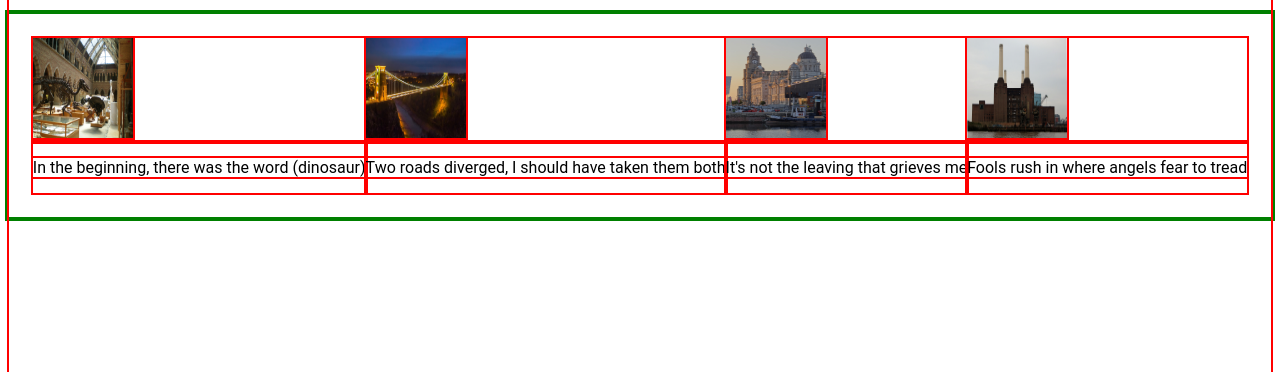
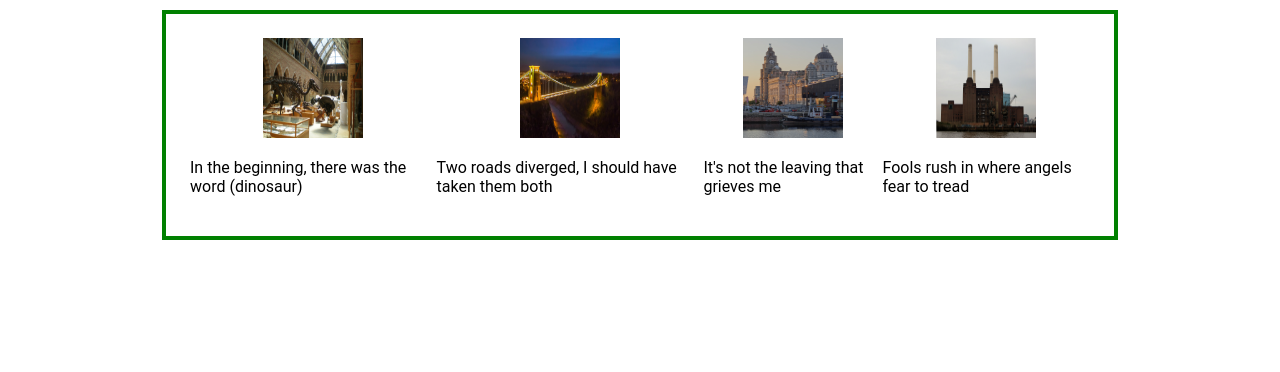
Before and after one commit to BamideleAdewuyi/Landing-Page, a plain HTML site: page index.html in a window 1280 px wide. Shown: the part 620-992 px from the top of the page. Drawn offline with Linux system fonts and the light colour scheme.

Commit message:
In style.css, in .pairs class, set padding to 24px, justify content to space-evenly and width to 900px

```diff
--- a/style.css
+++ b/style.css
@@ -1,6 +1,6 @@
-* {
+/* * {
     outline: 2px solid red;
-}
+} */
 
 body {
     font-family: 'Roboto', sans-serif;
@@ -106,11 +106,14 @@ button {
 
 .pairs {
     display: flex;
+    padding: 24px;
     outline: 4px solid green;
-    padding: 24px;
+    justify-content: space-evenly;
+    width: 900px;
 }
 
 .pair {
     display: flex;
     flex-direction: column;
+    align-items: center;
 }
```
